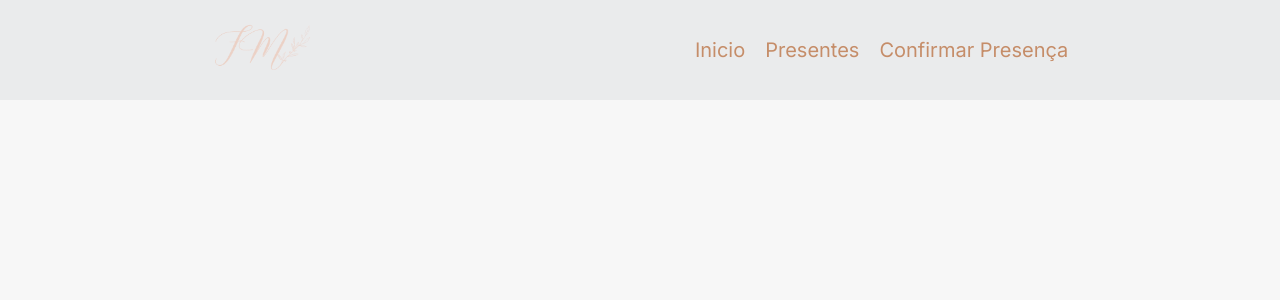
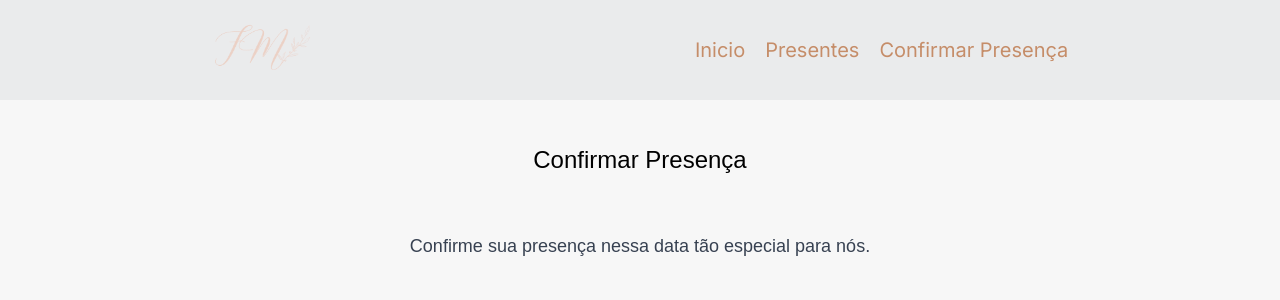
Before and after one commit to lucasfranchini/Wedding, a Next.js app: page /confirm in a window 1280 px wide. Shown: the top 300 px of the page. Built offline with nearby package versions, Linux system fonts and the light colour scheme.

Commit message:
feat: title and description

```diff
--- a/src/app/confirm/page.tsx
+++ b/src/app/confirm/page.tsx
@@ -2,7 +2,12 @@ import { NextPage } from "next";
 
 const ConfirmPage: NextPage = () => {
   return (
-    <div className="flex flex-col items-center h-screen w-full bg-[#f7f7f7] font-mont pb-20"></div>
+    <div className="flex flex-col items-center h-screen w-full bg-[#f7f7f7] font-mont pb-20">
+      <h1 className="mt-36 mb-14 text-black text-2xl">Confirmar Presença</h1>
+      <span className="text-lg text-gray-700">
+        Confirme sua presença nessa data tão especial para nós.
+      </span>
+    </div>
   );
 };
 
```
